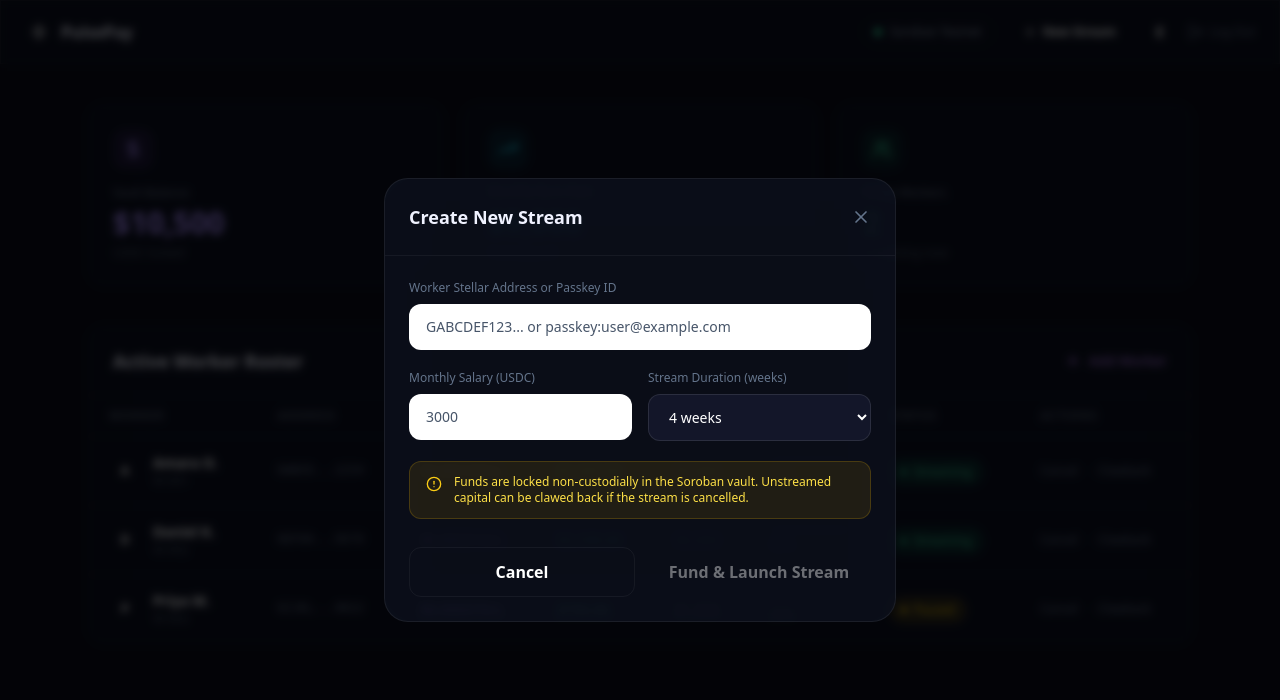
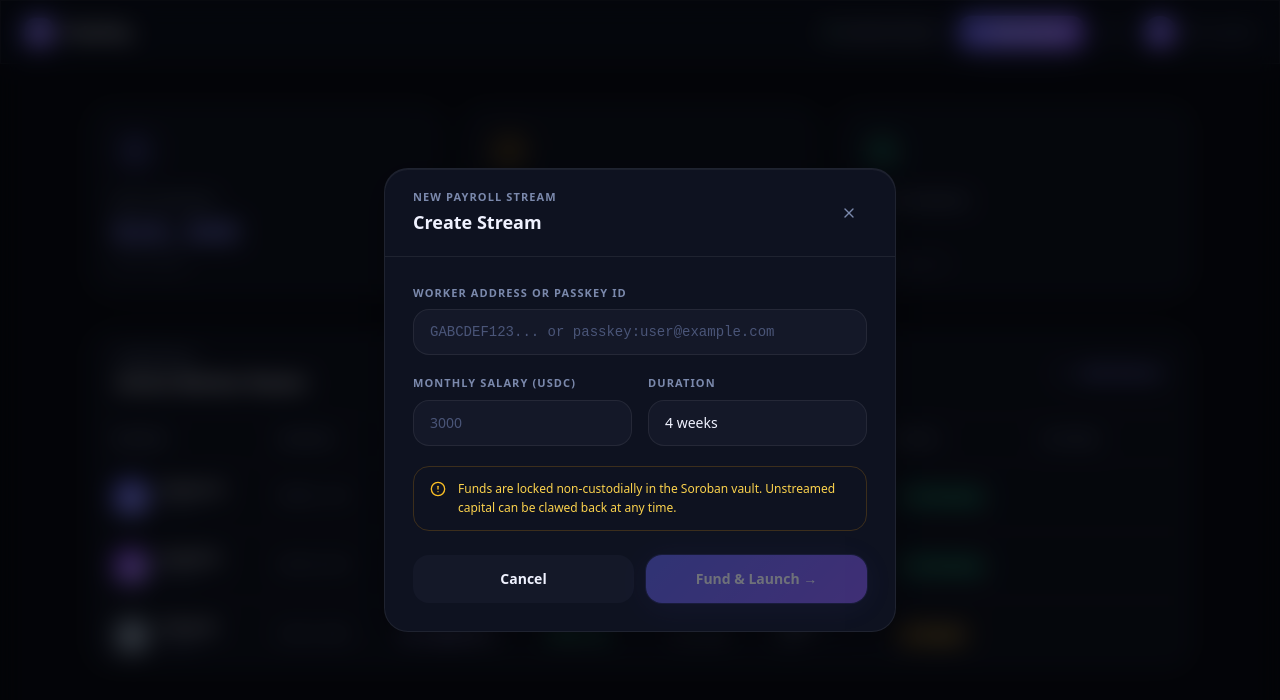
Before and after one commit to PulsePay-Agency/pulsepay, a Next.js app in the folder apps/frontend/: page /dashboard/employer in a window 1280 px wide. Both pictures are taken after a click on the button "New Stream". Shown: the top 700 px of the page. Built offline with nearby package versions, Linux system fonts and the light colour scheme.

Commit message:
feat(dashboard): redesign employer treasury with hover-reveal actions and stream preview calculator

```diff
--- a/apps/frontend/src/app/dashboard/employer/page.tsx
+++ b/apps/frontend/src/app/dashboard/employer/page.tsx
@@ -1,92 +1,103 @@
 "use client";
 import { useState } from "react";
 import { useRouter } from "next/navigation";
-import { Zap, Plus, TrendingUp, Users, DollarSign, LogOut, X, AlertCircle } from "lucide-react";
+import { Zap, LogOut, Plus, DollarSign, TrendingUp, Users, X, AlertCircle, Sun, Moon } from "lucide-react";
+import { useTheme } from "@/lib/theme";
 import Link from "next/link";
 
-/* ─── New Stream Modal ───────────────────────────── */
+/* ── New Stream Modal ───────────────────────────── */
 function NewStreamModal({ onClose }: { onClose: () => void }) {
   const [form, setForm] = useState({ worker: "", monthly: "", weeks: "4" });
   const monthly = Number(form.monthly) || 0;
-  const weeks = Number(form.weeks) || 4;
-  const total = (monthly / 30) * (weeks * 7);
-  const ratePerSec = total / (weeks * 7 * 86400);
+  const weeks   = Number(form.weeks) || 4;
+  const totalDays = weeks * 7;
+  const total     = (monthly / 30) * totalDays;
+  const ratePerSec = total / (totalDays * 86400);
+  const valid = form.worker.length > 5 && monthly > 0;
 
   return (
-    <div className="fixed inset-0 bg-black/70 backdrop-blur-sm flex items-center justify-center z-50 p-4">
-      <div className="glass rounded-3xl w-full max-w-lg border border-white/10">
-        <div className="flex items-center justify-between p-6 border-b border-white/5">
-          <h3 className="text-lg font-bold">Create New Stream</h3>
-          <button onClick={onClose} className="text-[#64748B] hover:text-white transition-colors">
-            <X className="w-5 h-5" />
+    <div className="fixed inset-0 bg-black/60 backdrop-blur-md flex items-end sm:items-center justify-center z-50 p-4">
+      <div className="card w-full max-w-lg rounded-4xl border-subtle animate-slide-in-right shadow-lift overflow-hidden">
+        <div className="flex items-center justify-between px-7 py-5 border-b border-subtle">
+          <div>
+            <p className="label-xs text-ink-400 mb-0.5">New Payroll Stream</p>
+            <h3 className="text-lg font-bold text-[var(--fg)]">Create Stream</h3>
+          </div>
+          <button onClick={onClose} className="w-9 h-9 rounded-xl flex items-center justify-center text-[var(--fg-muted)] hover:bg-[var(--surface-2)] transition-colors">
+            <X className="w-4 h-4" />
           </button>
         </div>
-        <div className="p-6 space-y-5">
+
+        <div className="p-7 space-y-5">
           <div>
-            <label className="block text-xs text-[#64748B] font-medium mb-2">Worker Stellar Address or Passkey ID</label>
+            <label className="label-xs block mb-2">Worker Address or Passkey ID</label>
             <input
               value={form.worker}
               onChange={e => setForm(f => ({ ...f, worker: e.target.value }))}
               placeholder="GABCDEF123... or passkey:user@example.com"
-              className="w-full glass-light border border-white/10 rounded-xl px-4 py-3 text-sm text-white placeholder-[#475569] focus:outline-none focus:border-purple-500/50 transition-colors"
+              className="w-full bg-[var(--surface-2)] border border-subtle rounded-2xl px-4 py-3 text-sm text-[var(--fg)] placeholder-[var(--fg-faint)] focus:outline-none focus:border-ink-500/50 transition-colors font-mono"
             />
           </div>
+
           <div className="grid grid-cols-2 gap-4">
             <div>
-              <label className="block text-xs text-[#64748B] font-medium mb-2">Monthly Salary (USDC)</label>
+              <label className="label-xs block mb-2">Monthly Salary (USDC)</label>
               <input
                 type="number"
                 value={form.monthly}
                 onChange={e => setForm(f => ({ ...f, monthly: e.target.value }))}
                 placeholder="3000"
-                className="w-full glass-light border border-white/10 rounded-xl px-4 py-3 text-sm text-white placeholder-[#475569] focus:outline-none focus:border-purple-500/50 transition-colors"
+                className="w-full bg-[var(--surface-2)] border border-subtle rounded-2xl px-4 py-3 text-sm text-[var(--fg)] placeholder-[var(--fg-faint)] focus:outline-none focus:border-ink-500/50 transition-colors"
               />
             </div>
             <div>
-              <label className="block text-xs text-[#64748B] font-medium mb-2">Stream Duration (weeks)</label>
+              <label className="label-xs block mb-2">Duration</label>
               <select
                 value={form.weeks}
                 onChange={e => setForm(f => ({ ...f, weeks: e.target.value }))}
-                className="w-full glass-light border border-white/10 rounded-xl px-4 py-3 text-sm text-white focus:outline-none focus:border-purple-500/50 transition-colors bg-[#131629]"
+                className="w-full bg-[var(--surface-2)] border border-subtle rounded-2xl px-4 py-3 text-sm text-[var(--fg)] focus:outline-none focus:border-ink-500/50 transition-colors appearance-none cursor-pointer"
               >
-                {[2, 4, 8, 12, 24, 52].map(w => <option key={w} value={w}>{w} weeks</option>)}
+                {[2,4,8,12,24,52].map(w => (
+                  <option key={w} value={w}>{w} weeks</option>
+                ))}
               </select>
             </div>
           </div>
 
-          {/* Preview card */}
+          {/* Live preview */}
           {monthly > 0 && (
-            <div className="glass-light rounded-2xl p-5 border border-purple-500/15">
-              <p className="text-xs text-[#7C3AED] font-semibold uppercase tracking-wider mb-4">Stream Preview</p>
-              <div className="grid grid-cols-3 gap-3">
+            <div className="relative rounded-3xl bg-[var(--surface-2)] border border-subtle p-5 overflow-hidden">
+              <div className="absolute inset-0 bg-gradient-radial from-ink-500/8 via-transparent to-transparent pointer-events-none" />
+              <p className="label-xs text-ink-400 mb-4">Stream Preview</p>
+              <div className="grid grid-cols-3 gap-4">
                 {[
-                  { l: "Total Deposit", v: `$${total.toFixed(2)}`, c: "text-white" },
-                  { l: "Rate / Second", v: `$${ratePerSec.toFixed(7)}`, c: "text-[#A78BFA]" },
-                  { l: "Duration", v: `${weeks}w`, c: "text-cyan-400" },
+                  { l: "Total Deposit", v: `$${total.toFixed(2)}`, c: "text-[var(--fg)]" },
+                  { l: "Per Second",    v: `$${ratePerSec.toFixed(7)}`, c: "grad-brand-text" },
+                  { l: "Duration",      v: `${weeks}w / ${totalDays}d`, c: "text-jade-400" },
                 ].map(({ l, v, c }) => (
                   <div key={l} className="text-center">
-                    <p className={`text-sm font-bold ticker ${c}`}>{v}</p>
-                    <p className="text-xs text-[#475569] mt-1">{l}</p>
+                    <p className={`text-mono text-sm font-bold ${c} leading-snug`}>{v}</p>
+                    <p className="text-[10px] text-[var(--fg-faint)] mt-1.5 uppercase tracking-wide">{l}</p>
                   </div>
                 ))}
               </div>
             </div>
           )}
 
-          <div className="bg-yellow-500/10 border border-yellow-500/20 rounded-xl px-4 py-3 flex items-start gap-3">
-            <AlertCircle className="w-4 h-4 text-yellow-400 flex-shrink-0 mt-0.5" />
-            <p className="text-xs text-yellow-300">Funds are locked non-custodially in the Soroban vault. Unstreamed capital can be clawed back if the stream is cancelled.</p>
+          <div className="bg-gold-500/8 border border-gold-500/20 rounded-2xl px-4 py-3 flex items-start gap-3">
+            <AlertCircle className="w-4 h-4 text-gold-400 flex-shrink-0 mt-0.5" />
+            <p className="text-xs text-gold-300 leading-relaxed">Funds are locked non-custodially in the Soroban vault. Unstreamed capital can be clawed back at any time.</p>
           </div>
 
-          <div className="flex gap-3 pt-2">
-            <button onClick={onClose} className="flex-1 glass-light border border-white/5 text-white font-semibold py-3 rounded-xl hover:bg-white/10 transition-colors">
+          <div className="flex gap-3 pt-1">
+            <button onClick={onClose} className="flex-1 bg-[var(--surface-2)] text-[var(--fg)] font-semibold py-3.5 rounded-2xl hover:bg-[var(--surface-3)] transition-colors text-sm">
               Cancel
             </button>
             <button
-              disabled={!form.worker || !form.monthly}
-              className="flex-1 gradient-purple glow-purple text-white font-semibold py-3 rounded-xl hover:opacity-90 transition-opacity disabled:opacity-40"
+              disabled={!valid}
+              className="flex-1 grad-brand glow-ink text-white font-semibold py-3.5 rounded-2xl hover:opacity-90 interactive disabled:opacity-40 text-sm"
             >
-              Fund & Launch Stream
+              Fund & Launch →
             </button>
           </div>
         </div>
@@ -95,129 +106,129 @@ function NewStreamModal({ onClose }: { onClose: () => void }) {
   );
 }
 
-/* ─── Data ───────────────────────────────────────── */
+/* ── Workers data ───────────────────────────────── */
 const workers = [
-  { id: "W-001", name: "Amara O.", address: "GABCD...1234", rate: "$0.001157/s", accrued: "$1,247.52", total: "$3,000", status: "Streaming", pct: 60 },
-  { id: "W-002", name: "Daniel K.", address: "GEFGH...5678", rate: "$0.002314/s", accrued: "$3,108.00", total: "$6,000", status: "Streaming", pct: 52 },
-  { id: "W-003", name: "Priya M.", address: "GIJKL...9012", rate: "$0.000579/s", accrued: "$750.00", total: "$1,500", status: "Paused", pct: 50 },
+  { id: "W-001", name: "Amara O.",  addr: "GABCD…1234", rate: "$0.001157/s", accrued: "$1,247.52", total: "$3,000", status: "Streaming", pct: 63, color: "from-ink-600 to-ink-400" },
+  { id: "W-002", name: "Daniel K.", addr: "GEFGH…5678", rate: "$0.002314/s", accrued: "$3,108.00", total: "$6,000", status: "Streaming", pct: 52, color: "from-violet-700 to-violet-400" },
+  { id: "W-003", name: "Priya M.",  addr: "GIJKL…9012", rate: "$0.000579/s", accrued: "$750.00",   total: "$1,500", status: "Paused",    pct: 50, color: "from-slate-600 to-slate-400" },
 ];
 
+const overview = [
+  { icon: DollarSign, label: "Vault Balance",      value: "$10,500",  sub: "USDC locked",     color: "text-ink-400",  bg: "bg-ink-500/10"  },
+  { icon: TrendingUp, label: "Monthly Burn Rate",  value: "$9,000",   sub: "Total payroll",   color: "text-gold-400", bg: "bg-gold-500/10" },
+  { icon: Users,      label: "Active Workers",     value: "2",        sub: "Streaming now",   color: "text-jade-400", bg: "bg-jade-500/10" },
+];
+
+/* ── Page ───────────────────────────────────────── */
 export default function EmployerDashboard() {
   const router = useRouter();
-  const [showModal, setShowModal] = useState(false);
-
-  const totalVault = 10500;
-  const totalActive = 2;
-  const monthlyBurn = 9000;
+  const { theme, toggle } = useTheme();
+  const [modal, setModal] = useState(false);
 
   return (
-    <div className="min-h-screen bg-[#0B0D1A]">
+    <div className="min-h-screen bg-[var(--surface-0)]">
       {/* Header */}
-      <header className="glass border-b border-white/5 px-6 h-16 flex items-center justify-between sticky top-0 z-40">
-        <Link href="/" className="flex items-center gap-2 font-bold text-base">
-          <div className="w-7 h-7 gradient-purple rounded-lg flex items-center justify-center glow-purple">
-            <Zap className="w-4 h-4 text-white" />
-          </div>
+      <header className="glass border-b border-subtle px-6 h-16 flex items-center justify-between sticky top-0 z-40">
+        <Link href="/" className="flex items-center gap-2.5 font-bold text-base tracking-tight">
+          <span className="w-7 h-7 grad-brand rounded-[10px] flex items-center justify-center glow-ink">
+            <Zap className="w-4 h-4 text-white" strokeWidth={2.5} />
+          </span>
           PulsePay
         </Link>
         <div className="flex items-center gap-3">
-          <div className="hidden sm:flex items-center gap-2 glass-light border border-white/5 rounded-full px-3 py-1.5">
-            <span className="w-2 h-2 rounded-full bg-emerald-400 animate-pulse" />
-            <span className="text-xs text-[#94A3B8]">Soroban Testnet</span>
+          <div className="hidden sm:flex items-center gap-2 bg-[var(--surface-2)] rounded-full px-3 py-1.5 border border-subtle">
+            <span className="w-1.5 h-1.5 rounded-full bg-jade-400 animate-pulse2" />
+            <span className="text-xs font-medium text-[var(--fg-muted)]">Soroban Testnet</span>
           </div>
-          <button
-            onClick={() => setShowModal(true)}
-            className="gradient-purple glow-purple text-white text-xs font-semibold px-4 py-2 rounded-xl hover:opacity-90 transition-opacity flex items-center gap-1.5"
-          >
+          <button onClick={() => setModal(true)}
+            className="grad-brand glow-ink text-white text-xs font-semibold px-4 py-2 rounded-xl hover:opacity-90 interactive flex items-center gap-1.5">
             <Plus className="w-3.5 h-3.5" /> New Stream
           </button>
-          <div className="w-8 h-8 gradient-purple rounded-full flex items-center justify-center text-white font-bold text-sm">E</div>
-          <button onClick={() => router.push("/")} className="flex items-center gap-1.5 text-xs text-[#64748B] hover:text-white transition-colors">
-            <LogOut className="w-4 h-4" /> <span className="hidden sm:inline">Log Out</span>
+          <button onClick={toggle} className="w-9 h-9 rounded-xl flex items-center justify-center text-[var(--fg-muted)] hover:bg-[var(--surface-2)] transition-all">
+            {theme === "dark" ? <Sun className="w-4 h-4" /> : <Moon className="w-4 h-4" />}
+          </button>
+          <div className="w-8 h-8 grad-brand rounded-full flex items-center justify-center text-white font-bold text-sm cursor-default">E</div>
+          <button onClick={() => router.push("/")} className="flex items-center gap-1.5 text-xs text-[var(--fg-muted)] hover:text-[var(--fg)] transition-colors">
+            <LogOut className="w-4 h-4" />
+            <span className="hidden sm:inline">Log Out</span>
           </button>
         </div>
       </header>
 
-      <main className="max-w-6xl mx-auto px-6 py-10">
-        {/* Overview cards */}
-        <div className="grid sm:grid-cols-3 gap-5 mb-10">
-          {[
-            { icon: DollarSign, label: "Vault Balance", value: `$${totalVault.toLocaleString()}`, sub: "USDC locked", color: "text-[#A78BFA]", bg: "bg-purple-500/10" },
-            { icon: TrendingUp, label: "Monthly Burn Rate", value: `$${monthlyBurn.toLocaleString()}`, sub: "Total payroll", color: "text-cyan-400", bg: "bg-cyan-500/10" },
-            { icon: Users, label: "Active Workers", value: `${totalActive}`, sub: "Streaming now", color: "text-emerald-400", bg: "bg-emerald-500/10" },
-          ].map(({ icon: Icon, label, value, sub, color, bg }) => (
-            <div key={label} className="glass rounded-2xl p-6 border border-white/5">
-              <div className={`w-10 h-10 ${bg} rounded-xl flex items-center justify-center mb-4`}>
+      <main className="max-w-6xl mx-auto px-6 py-10 space-y-8">
+        {/* Overview */}
+        <div className="grid sm:grid-cols-3 gap-4">
+          {overview.map(({ icon: Icon, label, value, sub, color, bg }) => (
+            <div key={label} className="card rounded-3xl p-6 group hover:shadow-card-dark hover:-translate-y-0.5 transition-all">
+              <div className={`w-11 h-11 ${bg} rounded-2xl flex items-center justify-center mb-5 group-hover:scale-105 transition-transform`}>
                 <Icon className={`w-5 h-5 ${color}`} />
               </div>
-              <p className="text-xs text-[#64748B] mb-1">{label}</p>
-              <p className={`text-3xl font-extrabold ticker ${color}`}>{value}</p>
-              <p className="text-xs text-[#475569] mt-1">{sub}</p>
+              <p className="label-xs mb-1.5">{label}</p>
+              <p className={`text-mono text-3xl font-bold ${color}`}>{value}</p>
+              <p className="text-xs text-[var(--fg-faint)] mt-1">{sub}</p>
             </div>
           ))}
         </div>
 
-        {/* Worker roster table */}
-        <div className="glass rounded-2xl border border-white/5 overflow-hidden">
-          <div className="flex items-center justify-between px-6 py-5 border-b border-white/5">
-            <h2 className="font-bold text-lg">Active Worker Roster</h2>
+        {/* Roster table */}
+        <div className="card rounded-4xl overflow-hidden">
+          <div className="flex items-center justify-between px-7 py-5 border-b border-subtle">
+            <div>
+              <p className="label-xs mb-0.5">Workforce</p>
+              <h2 className="font-bold text-[var(--fg)] text-lg">Active Worker Roster</h2>
+            </div>
             <button
-              onClick={() => setShowModal(true)}
-              className="flex items-center gap-2 text-sm text-purple-400 hover:text-purple-300 transition-colors font-medium"
+              onClick={() => setModal(true)}
+              className="flex items-center gap-2 text-sm text-ink-400 hover:text-ink-300 transition-colors font-semibold"
             >
               <Plus className="w-4 h-4" /> Add Worker
             </button>
           </div>
 
-          {/* Desktop table */}
           <div className="overflow-x-auto">
             <table className="w-full">
               <thead>
-                <tr className="border-b border-white/5">
+                <tr className="border-b border-subtle">
                   {["Worker", "Address", "Rate", "Accrued", "Total", "Progress", "Status", "Actions"].map(h => (
-                    <th key={h} className="px-5 py-3 text-left text-xs font-semibold text-[#475569] uppercase tracking-wider whitespace-nowrap">{h}</th>
+                    <th key={h} className="px-6 py-3.5 text-left label-xs whitespace-nowrap">{h}</th>
                   ))}
                 </tr>
               </thead>
               <tbody>
-                {workers.map((w) => (
-                  <tr key={w.id} className="border-b border-white/5 hover:bg-white/2 transition-colors last:border-0">
-                    <td className="px-5 py-4">
+                {workers.map(w => (
+                  <tr key={w.id} className="border-b border-subtle last:border-0 hover:bg-[var(--surface-2)] transition-colors group">
+                    <td className="px-6 py-4">
                       <div className="flex items-center gap-3">
-                        <div className="w-8 h-8 gradient-purple rounded-full flex items-center justify-center text-white font-bold text-xs">
+                        <div className={`w-9 h-9 rounded-2xl flex items-center justify-center text-white font-bold text-sm bg-gradient-to-br ${w.color}`}>
                           {w.name[0]}
                         </div>
                         <div>
-                          <p className="text-sm font-semibold text-white">{w.name}</p>
-                          <p className="text-xs text-[#475569]">{w.id}</p>
+                          <p className="text-sm font-semibold text-[var(--fg)]">{w.name}</p>
+                          <p className="text-xs text-[var(--fg-faint)]">{w.id}</p>
                         </div>
                       </div>
                     </td>
-                    <td className="px-5 py-4 text-xs text-[#64748B] font-mono">{w.address}</td>
-                    <td className="px-5 py-4 text-sm font-semibold ticker text-[#A78BFA] whitespace-nowrap">{w.rate}</td>
-                    <td className="px-5 py-4 text-sm font-semibold ticker text-emerald-400">{w.accrued}</td>
-                    <td className="px-5 py-4 text-sm ticker text-[#64748B]">{w.total}</td>
-                    <td className="px-5 py-4 min-w-[100px]">
-                      <div className="h-1.5 rounded-full bg-white/5 overflow-hidden">
-                        <div className="h-full gradient-purple rounded-full" style={{ width: `${w.pct}%` }} />
+                    <td className="px-6 py-4 text-mono text-xs text-[var(--fg-muted)]">{w.addr}</td>
+                    <td className="px-6 py-4 text-mono text-sm font-semibold grad-brand-text whitespace-nowrap">{w.rate}</td>
+                    <td className="px-6 py-4 text-mono text-sm font-bold text-jade-400">{w.accrued}</td>
+                    <td className="px-6 py-4 text-mono text-sm text-[var(--fg-muted)]">{w.total}</td>
+                    <td className="px-6 py-4 min-w-[100px]">
+                      <div className="h-1.5 rounded-full bg-[var(--surface-3)] overflow-hidden mb-1">
+                        <div className={`h-full rounded-full bg-gradient-to-r ${w.color}`} style={{ width: `${w.pct}%` }} />
                       </div>
-                      <p className="text-xs text-[#475569] mt-1">{w.pct}%</p>
+                      <p className="text-xs text-[var(--fg-faint)]">{w.pct}%</p>
                     </td>
-                    <td className="px-5 py-4">
-                      <span className={`inline-flex items-center gap-1.5 px-2.5 py-1 rounded-full text-xs font-medium whitespace-nowrap ${
-                        w.status === "Streaming"
-                          ? "bg-emerald-500/15 text-emerald-400 border border-emerald-500/20"
-                          : "bg-yellow-500/15 text-yellow-400 border border-yellow-500/20"
-                      }`}>
-                        <span className={`w-1.5 h-1.5 rounded-full ${w.status === "Streaming" ? "bg-emerald-400 animate-pulse" : "bg-yellow-400"}`} />
+                    <td className="px-6 py-4">
+                      <span className={`pill whitespace-nowrap ${w.status === "Streaming" ? "pill-jade" : "pill-gold"}`}>
+                        <span className={`w-1.5 h-1.5 rounded-full ${w.status === "Streaming" ? "bg-jade-400 animate-pulse" : "bg-gold-400"}`} />
                         {w.status}
                       </span>
                     </td>
-                    <td className="px-5 py-4">
-                      <div className="flex items-center gap-2">
-                        <button className="text-xs text-[#64748B] hover:text-red-400 transition-colors font-medium">Cancel</button>
-                        <span className="text-[#2D2F4A]">·</span>
-                        <button className="text-xs text-[#64748B] hover:text-cyan-400 transition-colors font-medium">Clawback</button>
+                    <td className="px-6 py-4">
+                      <div className="flex items-center gap-3 opacity-0 group-hover:opacity-100 transition-opacity">
+                        <button className="text-xs font-medium text-[var(--fg-muted)] hover:text-red-400 transition-colors">Cancel</button>
+                        <span className="text-[var(--border-color)]">·</span>
+                        <button className="text-xs font-medium text-[var(--fg-muted)] hover:text-ink-400 transition-colors">Clawback</button>
                       </div>
                     </td>
                   </tr>
@@ -228,7 +239,7 @@ export default function EmployerDashboard() {
         </div>
       </main>
 
-      {showModal && <NewStreamModal onClose={() => setShowModal(false)} />}
+      {modal && <NewStreamModal onClose={() => setModal(false)} />}
     </div>
   );
 }
```
